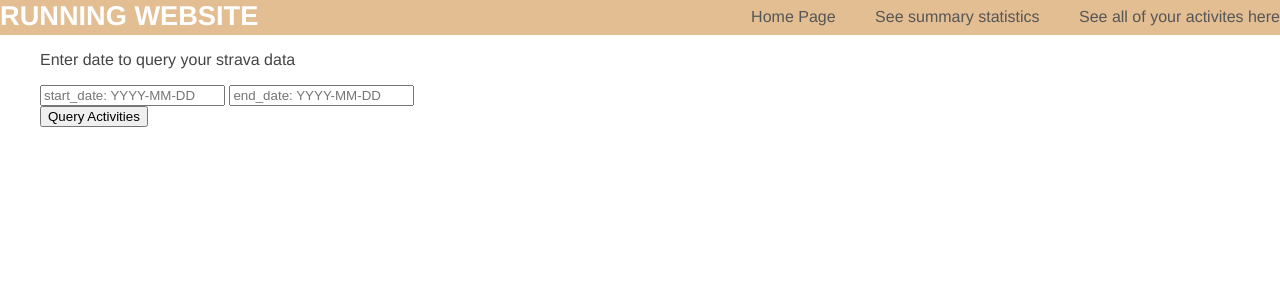
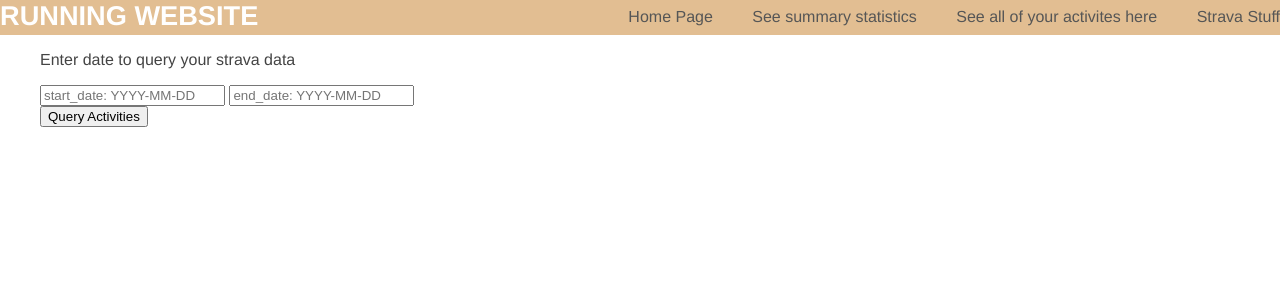
Before and after one commit to jcocozza/strava-year-in-review, a Flask app: page /strava/ad_hoc in a window 1280 px wide. Shown: the top 300 px of the page. Run offline with Flask 3, Linux system fonts and the light colour scheme.

Commit message:
making strava-related things on one page

```diff
--- a/scripts/flask_app.py
+++ b/scripts/flask_app.py
@@ -89,18 +89,17 @@ def register():
     # Show registration form with message (if any)
     return render_template('register.html', msg=msg)
 
-
 @app.route('/home')
 def welcome_page():
     if 'loggedin' in session: # only see home if logged in
         return render_template('home.html')
     return redirect(url_for('login'))
 
-@app.route('/get_data')
+@app.route('/strava/get_data')
 def get_approved():
     return redirect(approval_link, code=302)
 
-@app.route('/exchange_token', methods=['GET'])
+@app.route('/strava/exchange_token', methods=['GET'])
 def parse_request():
     authorization_code = request.args['code'] # grabbing the authorization code that is returned by strava in the URL
     access_token, refresh_token, athlete_data = get_user_activity_data.get_user_access_token(authorization_code) # getting the access token
@@ -113,7 +112,7 @@ def parse_request():
     sql_functions.upload_data_file_to_local(path, 'strava_app_activity_data')
     return redirect('/home')
 
-@app.route('/refresh_data')
+@app.route('/strava/refresh_data')
 def refresh_data():
     sql = "SELECT refresh_token FROM users WHERE user_id = '%s'" % (session['id'],)
     data = sql_functions.local_sql_to_df(sql) # get refresh token from db
@@ -125,7 +124,7 @@ def refresh_data():
     sql_functions.upload_data_file_to_local(path, 'strava_app_activity_data')
     return redirect('/home')
 
-@app.route('/summary_data')
+@app.route('/strava/summary_data')
 def summarize():
     athlete_id = sql_functions.get_athlete_id()
     query = """SELECT SUM((ad.distance/1609.344)) AS DIST, SUM((ad.moving_time/60)) AS mov_time, SUM((ad.moving_time/60))/SUM((ad.distance/1609.344)) AS average_speed, SUM(ad.total_elevation_gain) AS total_elevation_gain
@@ -135,7 +134,7 @@ def summarize():
     data = sql_functions.local_sql_to_df(query)
     return render_template('summary.html', data_table=Markup(data.to_html()))
 
-@app.route('/activity_list')
+@app.route('/strava/activity_list')
 def activity_list():
     athlete_id = sql_functions.get_athlete_id()
     query = """SELECT DISTINCT ad.name, ad.id, (ad.distance/1609.344) AS distance, (ad.moving_time/60) AS moving_time, (1609.344/(ad.average_speed*60)) AS average_speed, ad.start_date_local
@@ -182,6 +181,10 @@ def ad_hoc():
     # Show page
     return render_template('ad_hoc_results.html', msg=msg)
 
+@app.route('/strava')
+def strava():
+    return render_template('strava_page.html')
+
 if __name__ == '__main__':
     app.secret_key = os.urandom(12)
     app.run(host='0.0.0.0',debug=False, port=8888)
--- a/scripts/get_user_activity_data.py
+++ b/scripts/get_user_activity_data.py
@@ -19,7 +19,7 @@ cwd = os.getcwd()
 repo_dir = cwd + '/strava-year-in-review'
 cwd = repo_dir
 
-approval_link = 'https://www.strava.com/oauth/authorize?client_id=89519&response_type=code&redirect_uri=http://jcocozza.pythonanywhere.com/exchange_token&approval_prompt=force&scope=activity:read'
+approval_link = 'https://www.strava.com/oauth/authorize?client_id=89519&response_type=code&redirect_uri=http://jcocozza.pythonanywhere.com/strava/exchange_token&approval_prompt=force&scope=activity:read'
 auth_url = "https://www.strava.com/oauth/token"
 activites_url = "https://www.strava.com/api/v3/athlete/activities"
 
--- a/scripts/templates/navigation.html
+++ b/scripts/templates/navigation.html
@@ -14,9 +14,9 @@
                             <li><a href="{{ url_for('welcome_page') }}">Home Page</a></li>
                             <li><a href="{{ url_for('summarize') }}">See summary statistics</a></li>
                             <li><a href="{{ url_for('activity_list') }}">See all of your activites here</a></li>
+                            <li><a href="{{ url_for('strava') }}">Strava Stuff</a></li>
                         </ul>
                     </nav>
-
             </div>
         </header>
         <div class="container">
```
Also changed, not shown: scripts/templates/strava_page.html (added, +23 -0 lines).
